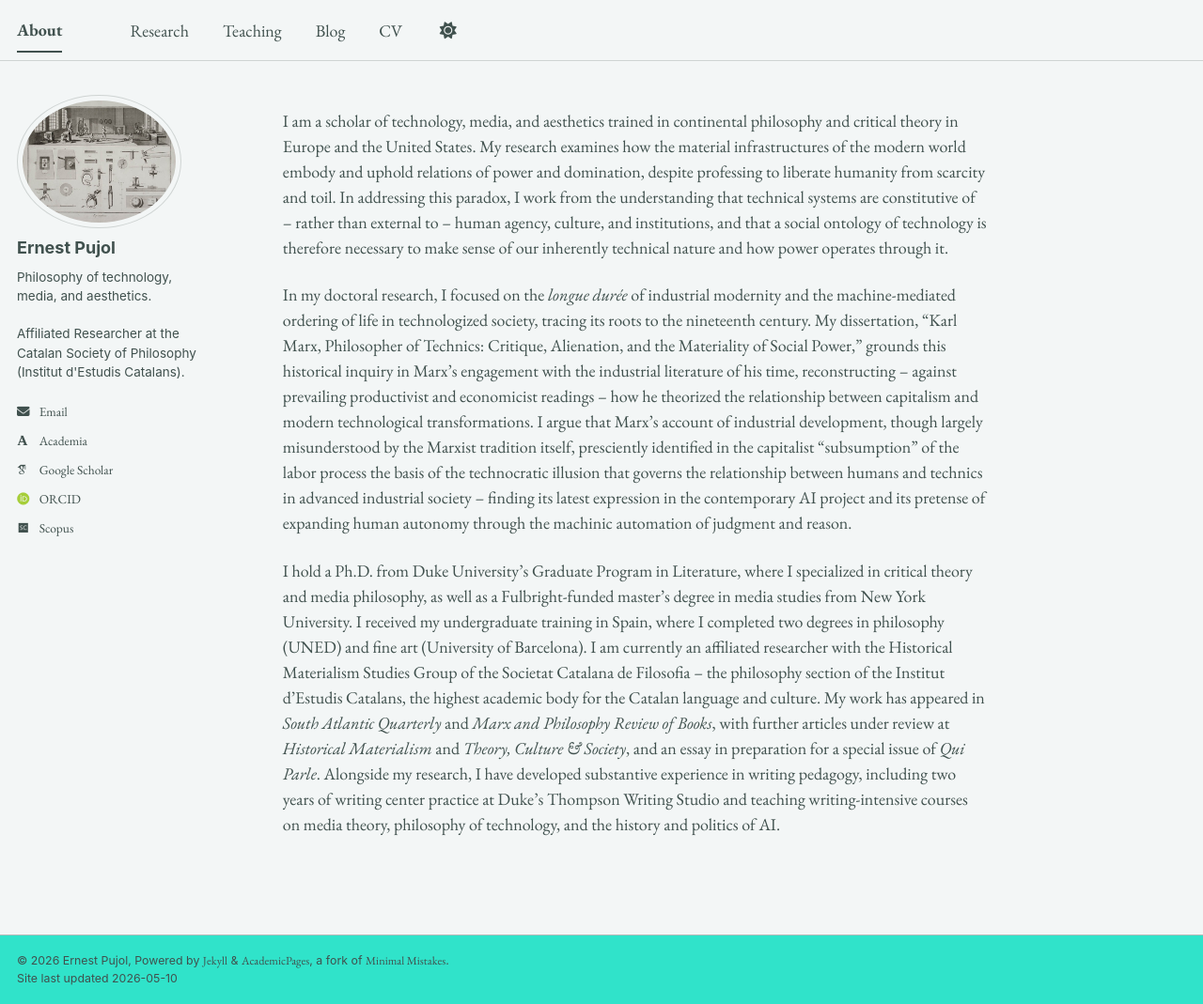
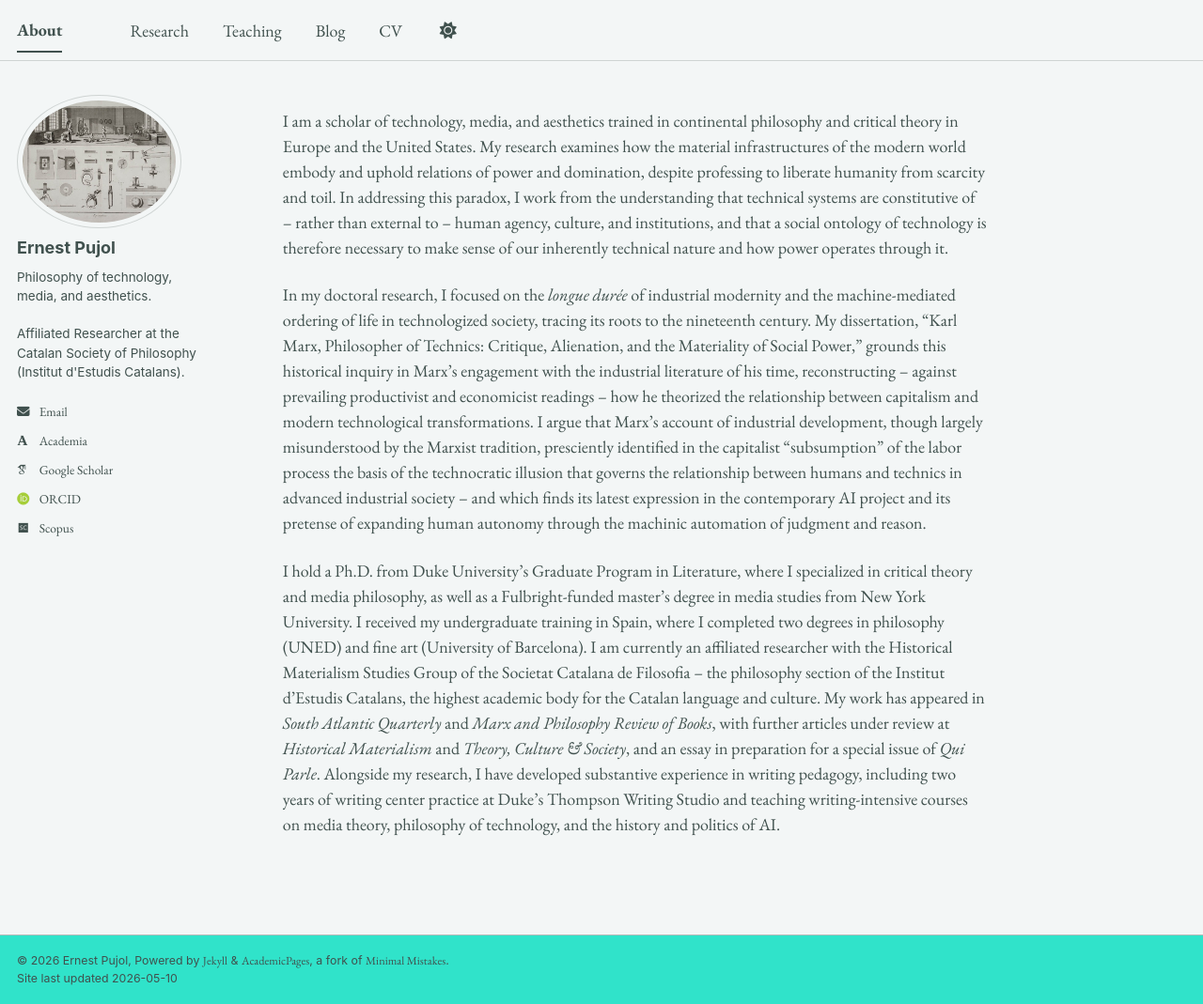
Before and after one commit to epujol90/epujol90.github.io, a Jekyll site: the page built from _pages/about.md, in a window 1280 px wide and 1069 px high. Shown: the whole window at 94% size. Built offline with Jekyll 4.4.1, drawn with Linux system fonts in a browser that asks for light colours; some web fonts are replaced; a script bundle is joined from its source files by our own code; library files that are not in the unit come from our copies.

Commit message:
Update about.md

```diff
--- a/_pages/about.md
+++ b/_pages/about.md
@@ -8,6 +8,6 @@ redirect_from:
 ---
 I am a scholar of technology, media, and aesthetics trained in continental philosophy and critical theory in Europe and the United States. My research examines how the material infrastructures of the modern world embody and uphold relations of power and domination, despite professing to liberate humanity from scarcity and toil. In addressing this paradox, I work from the understanding that technical systems are constitutive of -- rather than external to -- human agency, culture, and institutions, and that a social ontology of technology is therefore necessary to make sense of our inherently technical nature and how power operates through it.
 
-In my doctoral research, I focused on the _longue durée_ of industrial modernity and the machine-mediated ordering of life in technologized society, tracing its roots to the nineteenth century. My dissertation, “Karl Marx, Philosopher of Technics: Critique, Alienation, and the Materiality of Social Power,” grounds this historical inquiry in Marx’s engagement with the industrial literature of his time, reconstructing -- against prevailing productivist and economicist readings -- how he theorized the relationship between capitalism and modern technological transformations. I argue that Marx’s account of industrial development, though largely misunderstood by the Marxist tradition itself, presciently identified in the capitalist "subsumption" of the labor process the basis of the technocratic illusion that governs the relationship between humans and technics in advanced industrial society -- finding its latest expression in the contemporary AI project and its pretense of expanding human autonomy through the machinic automation of judgment and reason.
+In my doctoral research, I focused on the _longue durée_ of industrial modernity and the machine-mediated ordering of life in technologized society, tracing its roots to the nineteenth century. My dissertation, “Karl Marx, Philosopher of Technics: Critique, Alienation, and the Materiality of Social Power,” grounds this historical inquiry in Marx’s engagement with the industrial literature of his time, reconstructing -- against prevailing productivist and economicist readings -- how he theorized the relationship between capitalism and modern technological transformations. I argue that Marx’s account of industrial development, though largely misunderstood by the Marxist tradition, presciently identified in the capitalist "subsumption" of the labor process the basis of the technocratic illusion that governs the relationship between humans and technics in advanced industrial society -- and which finds its latest expression in the contemporary AI project and its pretense of expanding human autonomy through the machinic automation of judgment and reason.
 
 I hold a Ph.D. from Duke University’s Graduate Program in Literature, where I specialized in critical theory and media philosophy, as well as a Fulbright-funded master’s degree in media studies from New York University. I received my undergraduate training in Spain, where I completed two degrees in philosophy (UNED) and fine art (University of Barcelona). I am currently an affiliated researcher with the Historical Materialism Studies Group of the Societat Catalana de Filosofia -- the philosophy section of the Institut d’Estudis Catalans, the highest academic body for the Catalan language and culture. My work has appeared in _South Atlantic Quarterly_ and _Marx and Philosophy Review of Books_, with further articles under review at _Historical Materialism_ and _Theory, Culture & Society_, and an essay in preparation for a special issue of _Qui Parle_. Alongside my research, I have developed substantive experience in writing pedagogy, including two years of writing center practice at Duke’s Thompson Writing Studio and teaching writing-intensive courses on media theory, philosophy of technology, and the history and politics of AI.
```
